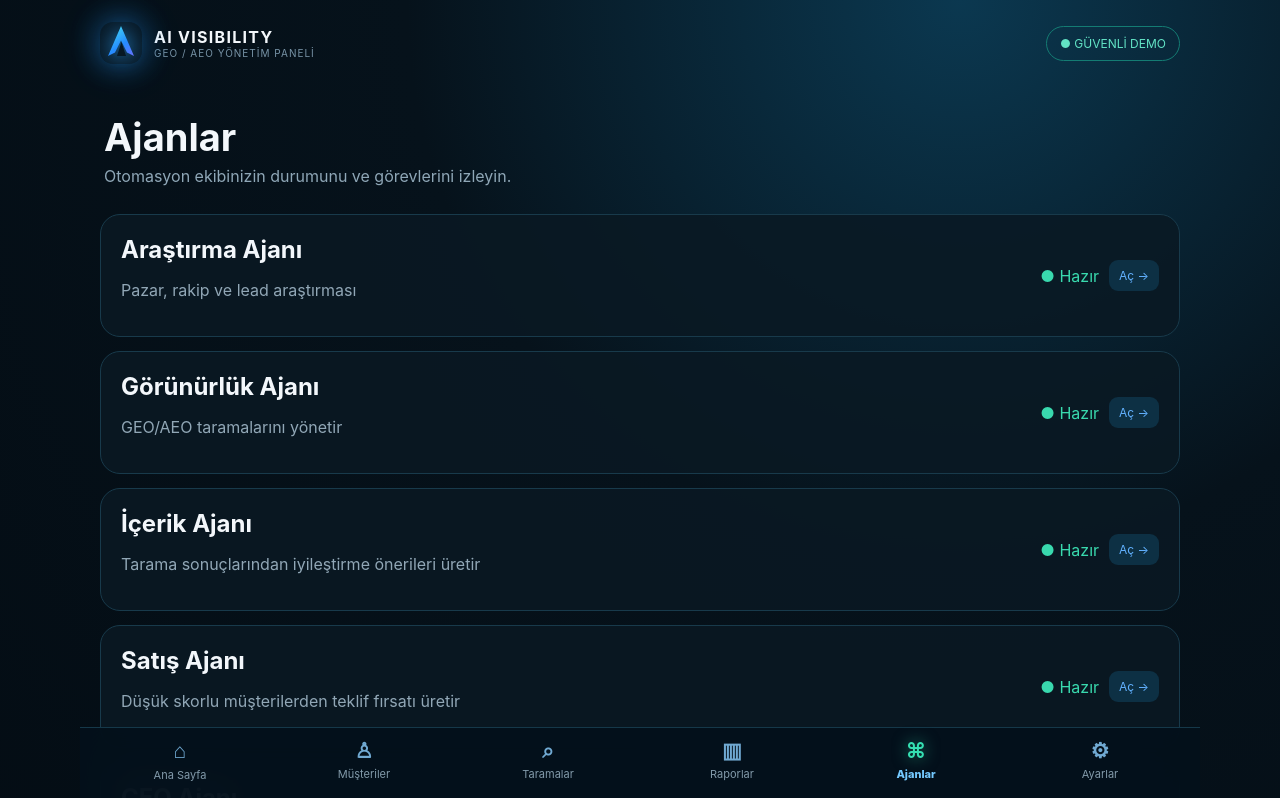
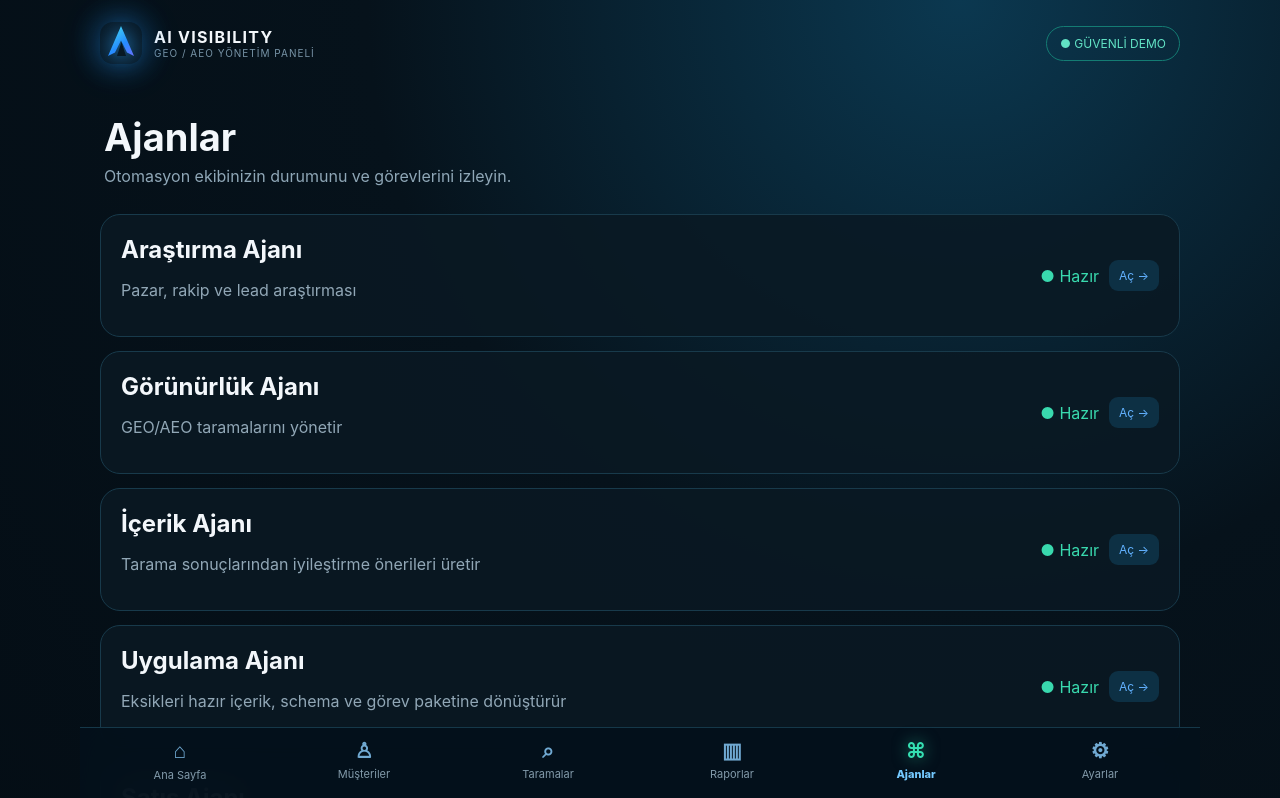
Before and after one commit to mehmetozan-5858/ai-visibility, a Next.js app: page /ajanlar in a window 1280 px wide. Shown: the top 798 px of the page. Built offline with nearby package versions, Linux system fonts and the light colour scheme; no server answers.

Commit message:
Add implementation agent to agent center

```diff
--- a/components/AgentsManager.js
+++ b/components/AgentsManager.js
@@ -5,6 +5,7 @@ const A=[
  ["Araştırma Ajanı","Pazar, rakip ve lead araştırması","/musteriler"],
  ["Görünürlük Ajanı","GEO/AEO taramalarını yönetir","/taramalar"],
  ["İçerik Ajanı","Tarama sonuçlarından iyileştirme önerileri üretir","/raporlar"],
+ ["Uygulama Ajanı","Eksikleri hazır içerik, schema ve görev paketine dönüştürür","/raporlar"],
  ["Satış Ajanı","Düşük skorlu müşterilerden teklif fırsatı üretir","/ajanlar"],
  ["CEO Ajanı","Yönetici özetlerini raporlar","/raporlar"]
 ];
```
